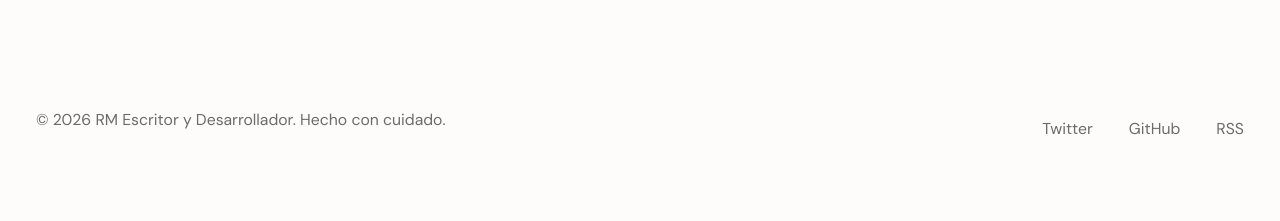
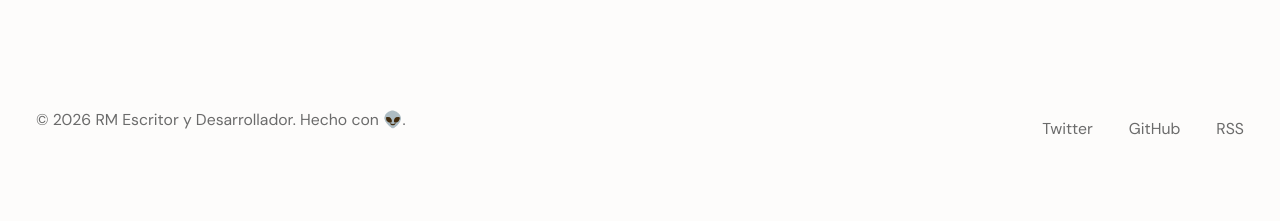
Before and after one commit to renedev0284-creator/renedev0284-creator.github.io, a Jekyll site: the page built from blog.html, in a window 1280 px wide. Shown: the part 1115-1336 px from the top of the page. Built offline with Jekyll 4.4.1, drawn with Linux system fonts in a browser that asks for light colours.

```diff
--- a/_layouts/default.html
+++ b/_layouts/default.html
@@ -48,7 +48,7 @@
   <footer class="site-footer">
     <div class="container">
       <div class="footer-content">
-        <p>&copy; {{ 'now' | date: "%Y" }} {{ site.author }}. Hecho con cuidado.</p>
+        <p>&copy; {{ 'now' | date: "%Y" }} {{ site.author }}. Hecho con 👽.</p>
         <div class="social-links">
           {% if site.twitter_username %}
             <a href="https://twitter.com/{{ site.twitter_username }}" target="_blank" rel="noopener">Twitter</a>
--- a/blog.html
+++ b/blog.html
@@ -14,7 +14,7 @@
     <div class="post-list">
       {% for post in site.posts %}
         <article class="post-preview" style="--index: {{ forloop.index }};">
-          <time class="post-date" datetime="{{ post.date | date_to_xmlschema }}">
+          <time class="post-date" datetime="{{ post.date | date: '%Y-%m-%d' }}">
             {{ post.date | spanish_date: "%d %b %Y" }}
           </time>
           <h3>
```
